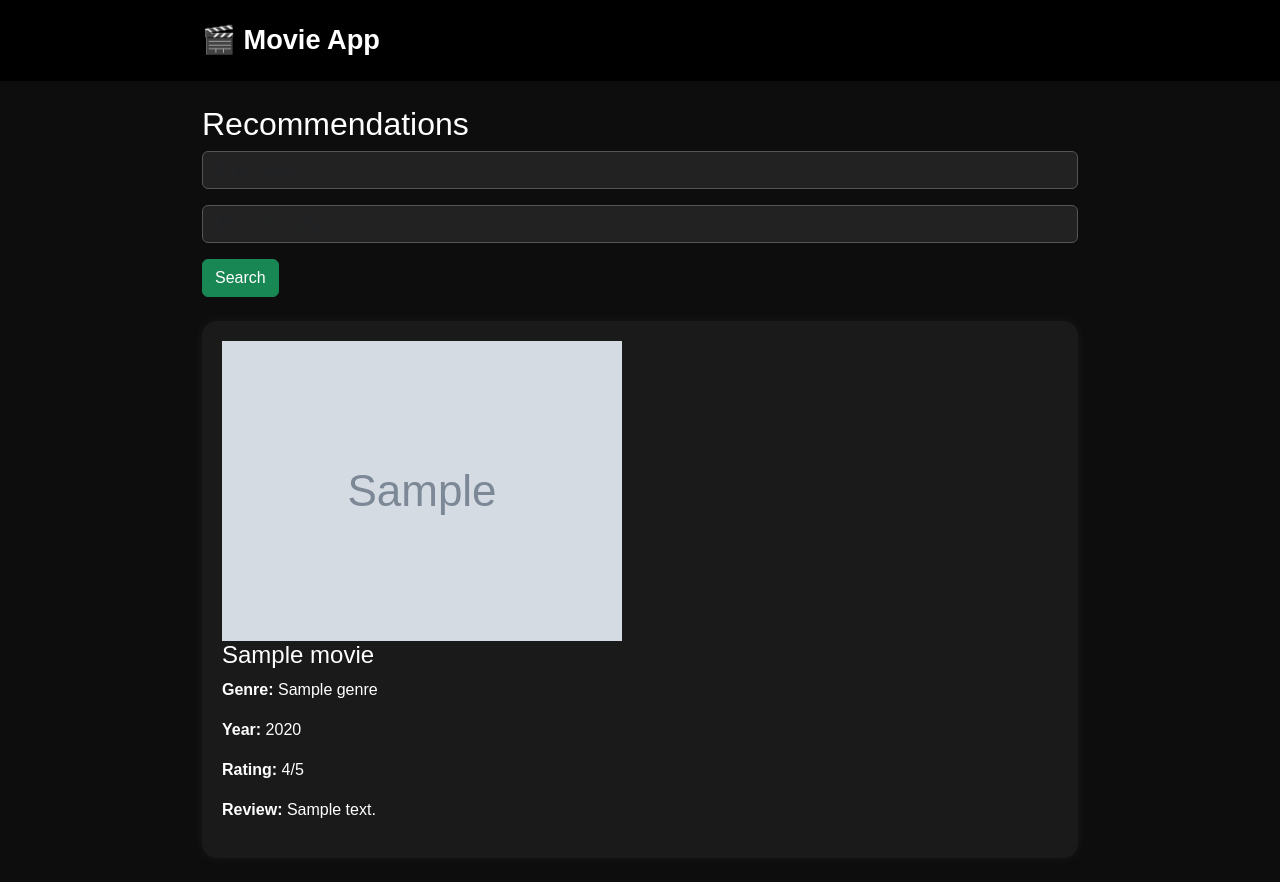
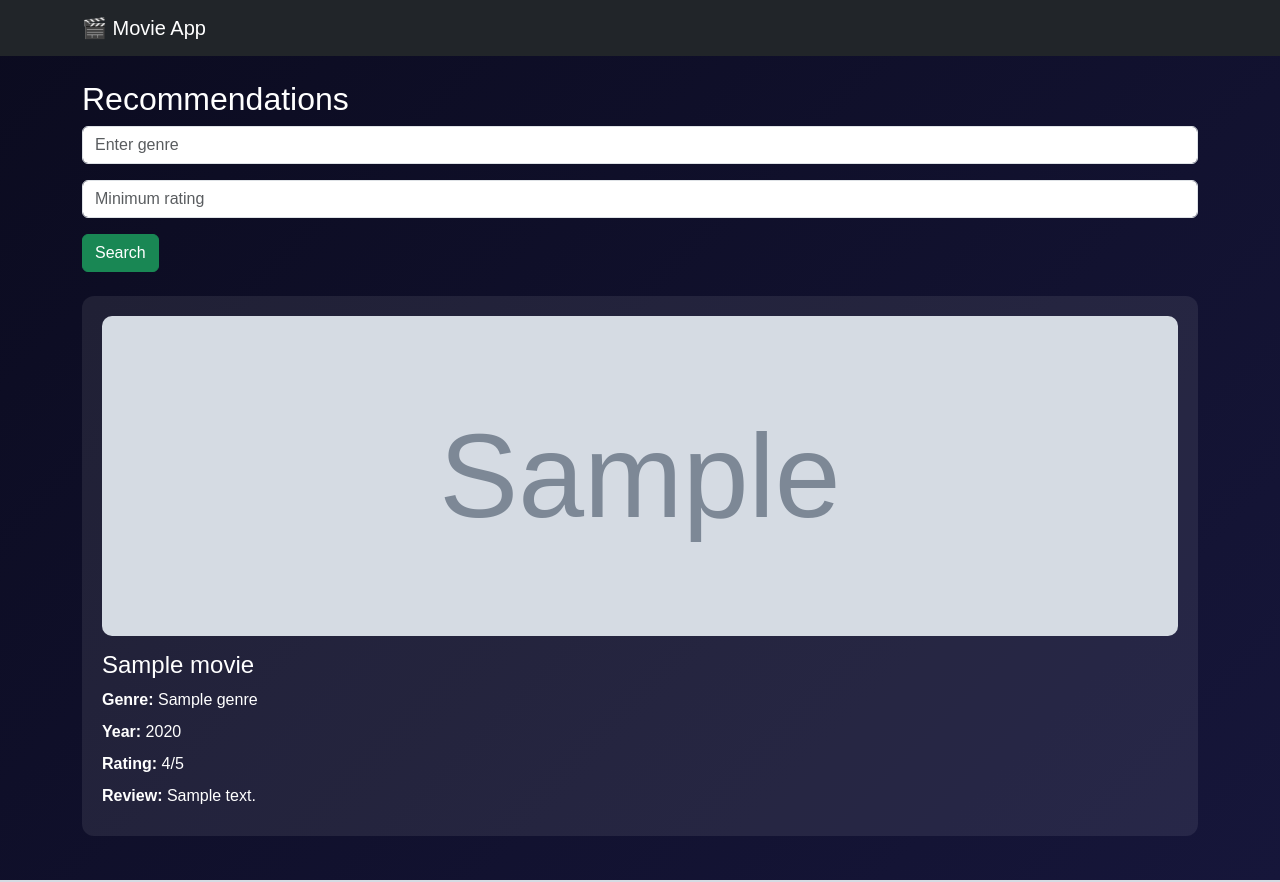
Before and after one commit to manojar346-hue/movieapp, a Python web app: template templates/recommendations.html in a window 1280 px wide. Run offline with Jinja, Linux system fonts and the light colour scheme; the template is opened without the code that fills it: most values are stand-ins (such as "Sample title", 1, 10 or a date in 2020); grey boxes marked "Sample" are stand-in pictures.

Commit message:
Update style.css

```diff
--- a/static/style.css
+++ b/static/style.css
@@ -1,213 +1,60 @@
-/* --------------------
-      GLOBAL STYLING
------------------------*/
 body {
-    background: #0d0d0d;
-    color: #ffffff;
-    font-family: "Poppins", sans-serif;
-    margin: 0;
-    padding: 0;
+    background: linear-gradient(135deg, #0b0b1f, #16163a);
+    color: white;
+    min-height: 100vh;
+    font-family: Arial, sans-serif;
 }
 
-/* Container Fix */
-.container {
-    max-width: 900px;
+h1, h2, h4, h5 {
+    color: white;
 }
 
-/* --------------------
-      NAVBAR
------------------------*/
-
-.navbar {
-    padding: 15px 0;
-    background: #000 !important;
-}
-
-.navbar-brand {
-    font-size: 1.7rem;
-    font-weight: 700;
-}
-
-.nav-link {
-    font-weight: 500;
-    transition: 0.2s;
-}
-
-.nav-link:hover {
-    color: #ffcc00 !important;
-}
-
-/* --------------------
-      AUTH CARDS
------------------------*/
-
-.auth-card {
-    background: #1a1a1a;
-    border-radius: 15px;
-    padding: 30px 25px;
-    margin-top: 60px;
-    box-shadow: 0 0 15px rgba(255,255,255,0.1);
-}
-
-.auth-card h2 {
-    text-align: center;
-    margin-bottom: 20px;
-    font-weight: 700;
-}
-
-/* Input fields */
-.form-control {
-    background: #222;
-    border: 1px solid #555;
-    color: #fff;
-}
-
-.form-control:focus {
-    background: #222;
-    border-color: #ffcc00;
-    color: white;
-    box-shadow: 0 0 5px #ffcc00;
-}
-
-/* Submit button */
-.btn-custom {
-    width: 100%;
-    background: #ffcc00;
-    border: none;
-    color: #000;
-    font-weight: 600;
-    padding: 12px;
-    border-radius: 8px;
-    transition: 0.2s;
-}
-
-.btn-custom:hover {
-    background: #e6b800;
-}
-
-/* --------------------
-      DASHBOARD
------------------------*/
-
-.dashboard-box {
-    background: #1a1a1a;
-    padding: 25px;
-    border-radius: 15px;
-    box-shadow: 0 0 15px rgba(255,255,255,0.05);
-}
-
-.dashboard-title {
-    font-weight: 700;
+.form-box,
+.stats-box,
+.watch-item,
+.movie-card {
+    background: rgba(255, 255, 255, 0.08);
+    padding: 20px;
+    border-radius: 12px;
     margin-bottom: 20px;
 }
 
-/* --------------------
-      MOVIE CARDS
------------------------*/
-
-.movie-card {
-    background: #1a1a1a;
-    border-radius: 15px;
-    padding: 20px;
-    transition: 0.3s;
-    box-shadow: 0 0 12px rgba(255,255,255,0.05);
+.form-control,
+.form-select {
+    margin-bottom: 10px;
 }
 
-.movie-card:hover {
-    transform: scale(1.03);
-    box-shadow: 0 0 20px rgba(255,255,255,0.1);
+.movie-grid {
+    display: grid;
+    grid-template-columns: repeat(auto-fit, minmax(280px, 1fr));
+    gap: 20px;
 }
 
-.movie-title {
-    font-size: 1.4rem;
-    font-weight: 700;
+.movie-poster {
+    width: 100%;
+    height: 320px;
+    object-fit: cover;
+    border-radius: 10px;
+    margin-bottom: 15px;
 }
 
-.movie-genre {
-    font-size: 0.9rem;
-    color: #cccccc;
+.poster-placeholder {
+    width: 100%;
+    height: 320px;
+    background: #2a2a50;
+    display: flex;
+    justify-content: center;
+    align-items: center;
+    font-size: 60px;
+    border-radius: 10px;
+    margin-bottom: 15px;
 }
 
-.movie-rating {
-    font-size: 1.2rem;
-    color: gold;
-    font-weight: 700;
+.movie-content p {
+    margin-bottom: 8px;
 }
 
-/* Star Icon */
-.star {
-    color: gold !important;
-    font-size: 1.3rem;
+.navbar-brand,
+.nav-link {
+    color: white !important;
 }
-
-/* Poster Image */
-.poster {
-    width: 100%;
-    border-radius: 15px;
-    height: 350px;
-    object-fit: cover;
-    border: 1px solid #333;
-}
-
-/* --------------------
-      BUTTONS
------------------------*/
-
-.btn-outline {
-    border: 1px solid #ffcc00;
-    color: #ffcc00;
-    padding: 7px 15px;
-    border-radius: 8px;
-    transition: 0.2s;
-}
-
-.btn-outline:hover {
-    background: #ffcc00;
-    color: #000;
-}
-
-/* --------------------
-      WATCHLIST PAGE
------------------------*/
-
-.watchlist-card {
-    background: #111;
-    padding: 20px;
-    border-radius: 15px;
-}
-
-/* --------------------
-      RECOMMENDATIONS
------------------------*/
-
-.rec-card {
-    background: #1d1d1d;
-    padding: 20px;
-    border-radius: 15px;
-    transition: 0.3s;
-}
-
-.rec-card:hover {
-    transform: translateY(-5px);
-    box-shadow: 0 0 15px rgba(255,255,255,0.15);
-}
-
-/* --------------------
-      FOOTER
------------------------*/
-
-.footer {
-    text-align: center;
-    padding: 20px;
-    color: #777;
-    margin-top: 40px;
-}
-
-/* --------------------
-      FLASH MESSAGES
------------------------*/
-
-.alert {
-    border-radius: 10px;
-    font-weight: 500;
-}
```
